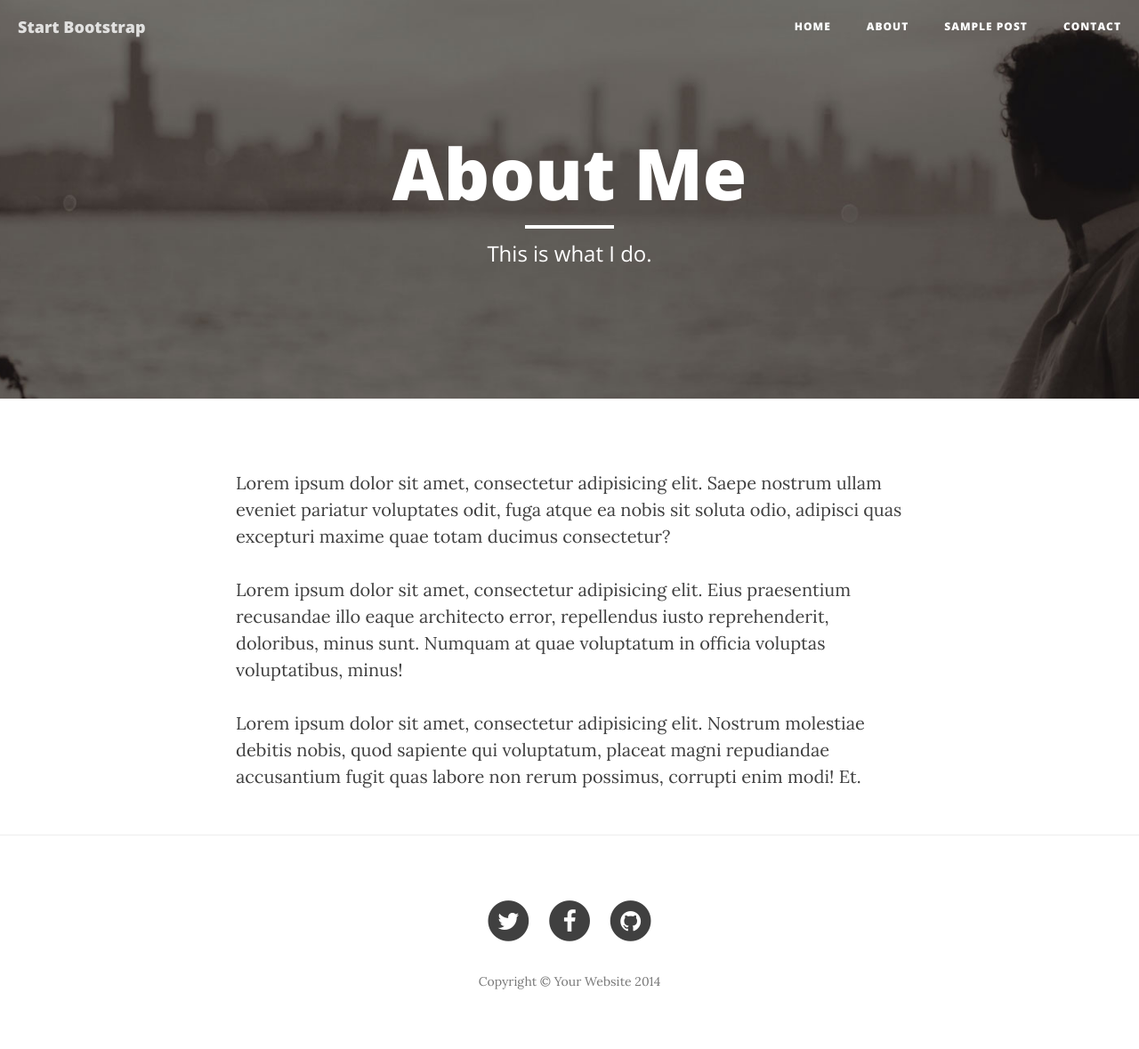
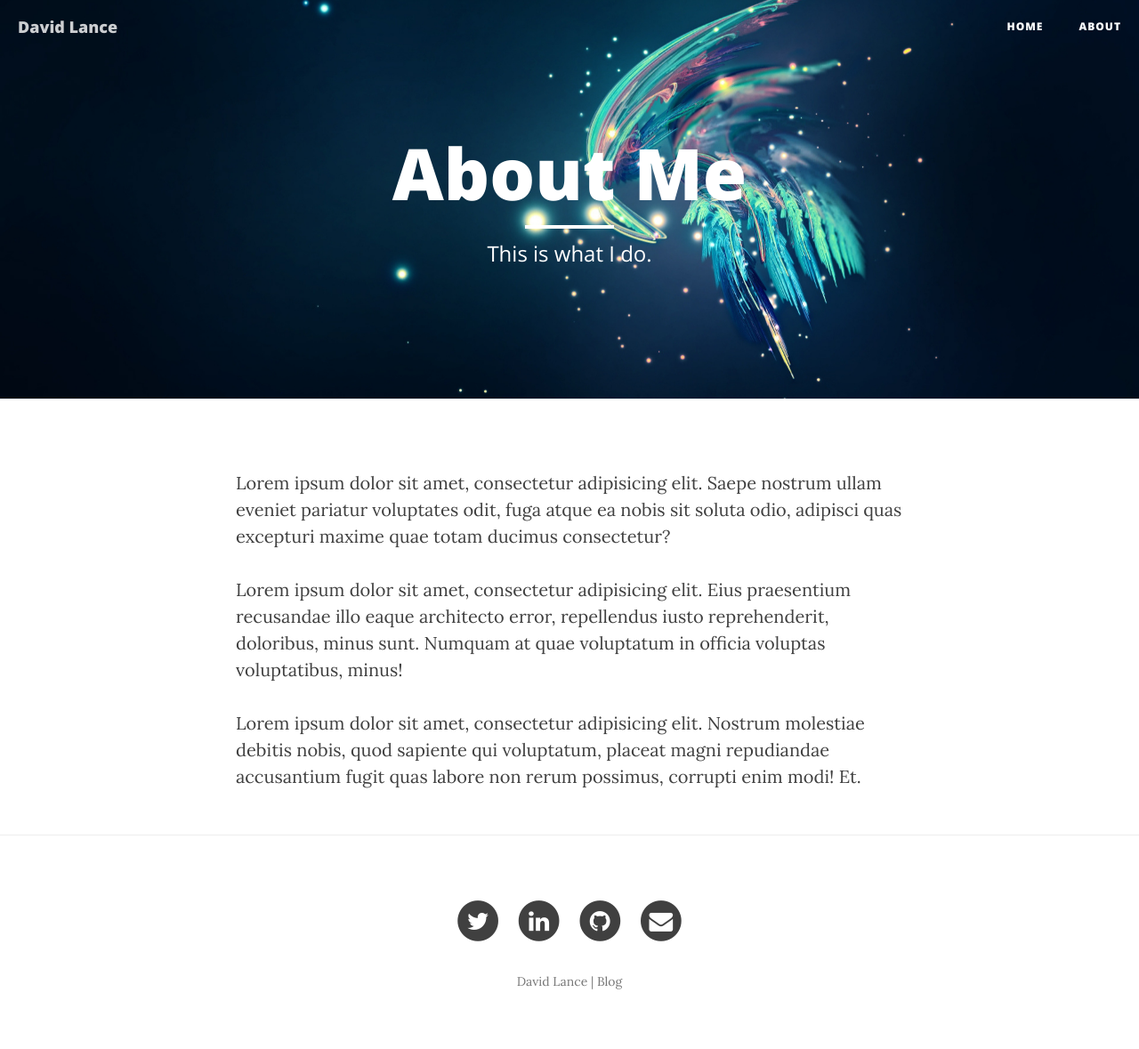
Before and after one commit to DLance96/django-blog, a Django app: template blog/templates/blog/about.html in a window 1280 px wide. Shown: the whole page at 89% size. Run offline with Django 3.2, Linux system fonts and the light colour scheme; the template is opened without the code that fills it, so the values that code supplies are empty; some libraries are stand-ins or nearby versions.

Commit message:
Changed up images for pages

```diff
--- a/blog/templates/blog/about.html
+++ b/blog/templates/blog/about.html
@@ -3,19 +3,20 @@
 
 <head>
 
+    {% load staticfiles %}
     <meta charset="utf-8">
     <meta http-equiv="X-UA-Compatible" content="IE=edge">
     <meta name="viewport" content="width=device-width, initial-scale=1">
-    <meta name="description" content="">
-    <meta name="author" content="">
+    <meta name="description" content="About my blog">
+    <meta name="author" content="David Lance">
 
-    <title>Clean Blog - About</title>
+    <title>David Lance | Blog</title>
 
     <!-- Bootstrap Core CSS -->
-    <link href="css/bootstrap.min.css" rel="stylesheet">
+    <link href="{% static 'css/bootstrap.min.css' %}" rel="stylesheet">
 
     <!-- Custom CSS -->
-    <link href="css/clean-blog.min.css" rel="stylesheet">
+    <link href="{% static 'css/clean-blog.min.css' %}" rel="stylesheet">
 
     <!-- Custom Fonts -->
     <link href="http://maxcdn.bootstrapcdn.com/font-awesome/4.1.0/css/font-awesome.min.css" rel="stylesheet" type="text/css">
@@ -44,23 +45,17 @@
                     <span class="icon-bar"></span>
                     <span class="icon-bar"></span>
                 </button>
-                <a class="navbar-brand" href="index.html">Start Bootstrap</a>
+                <a class="navbar-brand" href="{% url 'blog:post_list' %}">David Lance</a>
             </div>
 
             <!-- Collect the nav links, forms, and other content for toggling -->
             <div class="collapse navbar-collapse" id="bs-example-navbar-collapse-1">
                 <ul class="nav navbar-nav navbar-right">
                     <li>
-                        <a href="index.html">Home</a>
+                      <a href="{% url 'blog:post_list' %}">Home</a>
                     </li>
                     <li>
-                        <a href="about.html">About</a>
-                    </li>
-                    <li>
-                        <a href="post.html">Sample Post</a>
-                    </li>
-                    <li>
-                        <a href="contact.html">Contact</a>
+                      <a href="{% url 'blog:about' %}">About</a>
                     </li>
                 </ul>
             </div>
@@ -71,7 +66,7 @@
 
     <!-- Page Header -->
     <!-- Set your background image for this header on the line below. -->
-    <header class="intro-header" style="background-image: url('img/about-bg.jpg')">
+    <header class="intro-header" style="background-image: url({% static 'img/about-bg.jpg' %})">
         <div class="container">
             <div class="row">
                 <div class="col-lg-8 col-lg-offset-2 col-md-10 col-md-offset-1">
@@ -105,7 +100,7 @@
                 <div class="col-lg-8 col-lg-offset-2 col-md-10 col-md-offset-1">
                     <ul class="list-inline text-center">
                         <li>
-                            <a href="#">
+                            <a href="https://twitter.com/dlance1996">
                                 <span class="fa-stack fa-lg">
                                     <i class="fa fa-circle fa-stack-2x"></i>
                                     <i class="fa fa-twitter fa-stack-1x fa-inverse"></i>
@@ -113,36 +108,44 @@
                             </a>
                         </li>
                         <li>
-                            <a href="#">
+                            <a href="https://linkedin.com/in/davidclance">
                                 <span class="fa-stack fa-lg">
                                     <i class="fa fa-circle fa-stack-2x"></i>
-                                    <i class="fa fa-facebook fa-stack-1x fa-inverse"></i>
+                                    <i class="fa fa-linkedin fa-stack-1x fa-inverse"></i>
                                 </span>
                             </a>
                         </li>
                         <li>
-                            <a href="#">
+                            <a href="http://github.com/dlance96">
                                 <span class="fa-stack fa-lg">
                                     <i class="fa fa-circle fa-stack-2x"></i>
                                     <i class="fa fa-github fa-stack-1x fa-inverse"></i>
                                 </span>
                             </a>
                         </li>
+                        <li>
+                            <a href="mailto: dlance1996@gmail.com">
+                                <span class="fa-stack fa-lg">
+                                    <i class="fa fa-circle fa-stack-2x"></i>
+                                    <i class="fa fa-envelope fa-stack-1x fa-inverse"></i>
+                                </span>
+                            </a>
+                        </li>
                     </ul>
-                    <p class="copyright text-muted">Copyright &copy; Your Website 2014</p>
+                    <p class="copyright text-muted">David Lance | Blog</p>
                 </div>
             </div>
         </div>
     </footer>
 
     <!-- jQuery -->
-    <script src="js/jquery.js"></script>
+    <script src="{% static 'js/jquery.js' %}"></script>
 
     <!-- Bootstrap Core JavaScript -->
-    <script src="js/bootstrap.min.js"></script>
+    <script src="{% static 'js/bootstrap.min.js' %}"></script>
 
     <!-- Custom Theme JavaScript -->
-    <script src="js/clean-blog.min.js"></script>
+    <script src="{% static 'js/clean-blog.min.js' %}"></script>
 
 </body>
 
--- a/blog/templates/blog/post.html
+++ b/blog/templates/blog/post.html
@@ -54,7 +54,7 @@
                       <a href="{% url 'blog:post_list' %}">Home</a>
                     </li>
                     <li>
-                        <a href="">About</a>
+                      <a href="{% url 'blog:about' %}">About</a>
                     </li>
                 </ul>
             </div>
--- a/blog/templates/blog/post_list.html
+++ b/blog/templates/blog/post_list.html
@@ -54,7 +54,7 @@
                       <a href="{% url 'blog:post_list' %}">Home</a>
                     </li>
                     <li>
-                        <a href="">About</a>
+                      <a href="{% url 'blog:about' %}">About</a>
                     </li>
                 </ul>
             </div>
--- a/blog/urls.py
+++ b/blog/urls.py
@@ -6,5 +6,6 @@ urlpatterns = [
     url(r'^(?P<year>[0-9]{4})/$', views.year_archive, name='year_archive'),
     url(r'^(?P<year>[0-9]{4})/(?P<month>[0-9]{2})/$', views.month_archive, name='month_archive'),
     url(r'^post/(?P<post_id>[0-9]+)/$', views.post, name='post'),
+    url(r'^about$', views.about, name='about'),
     url(r'^$', views.post_list, name='post_list'),
 ]
--- a/blog/views.py
+++ b/blog/views.py
@@ -17,3 +17,6 @@ def year_archive(request, year):
 def month_archive(request, year, month):
     posts = Post.objects.filter(pub_date__month = month, pub_date__year = year).order_by('pub_date')
     return render(request, 'blog/post_list.html', {'posts':posts})
+
+def about(request):
+    return render(request, 'blog/about.html', {})
```
Also changed, not shown: blog/static/img/about-bg.jpg, blog/static/img/contact-bg.jpg (deleted), blog/static/img/home-bg.jpg, blog/static/img/post-bg.jpg, blog/static/img/post-sample-image.jpg (deleted), 1 other file.
